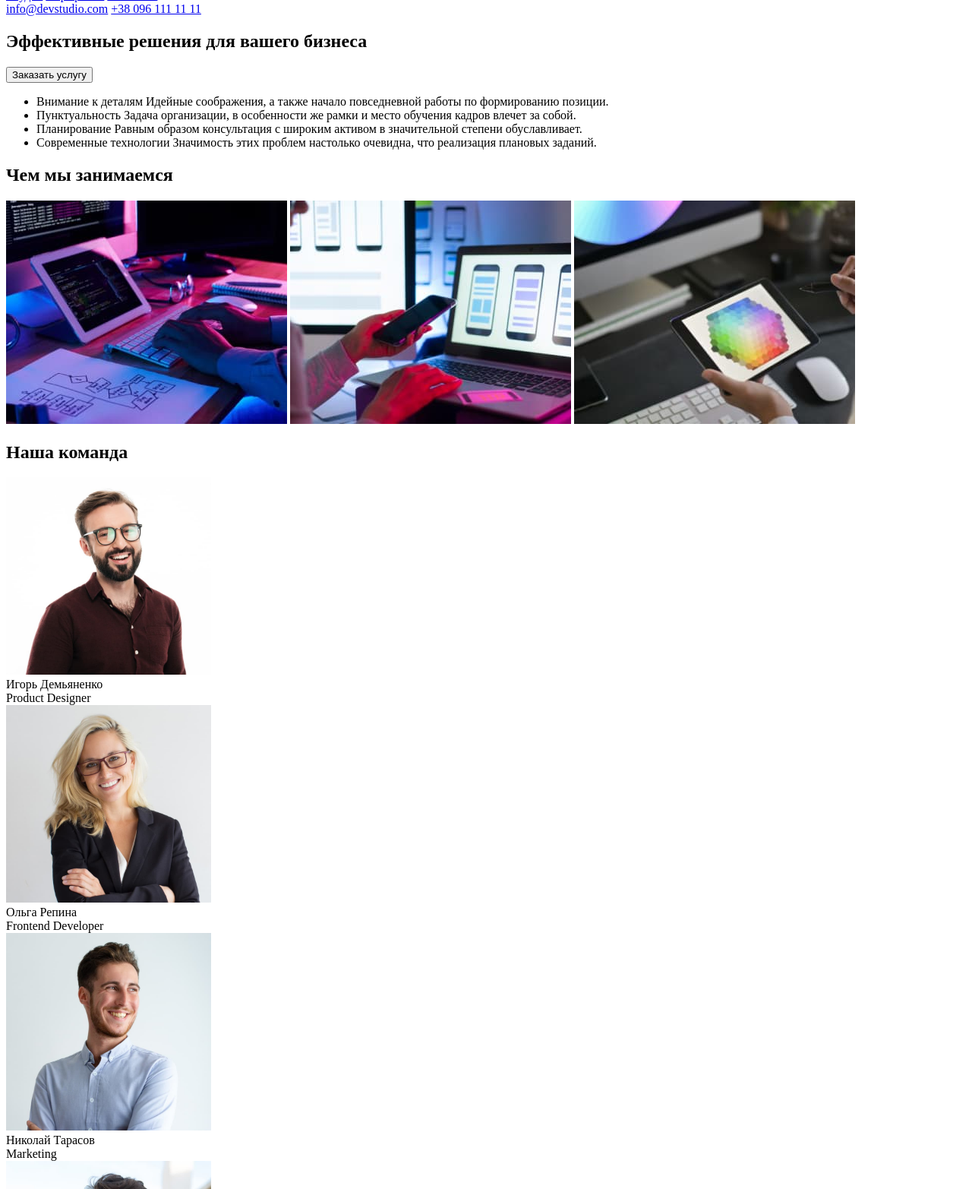
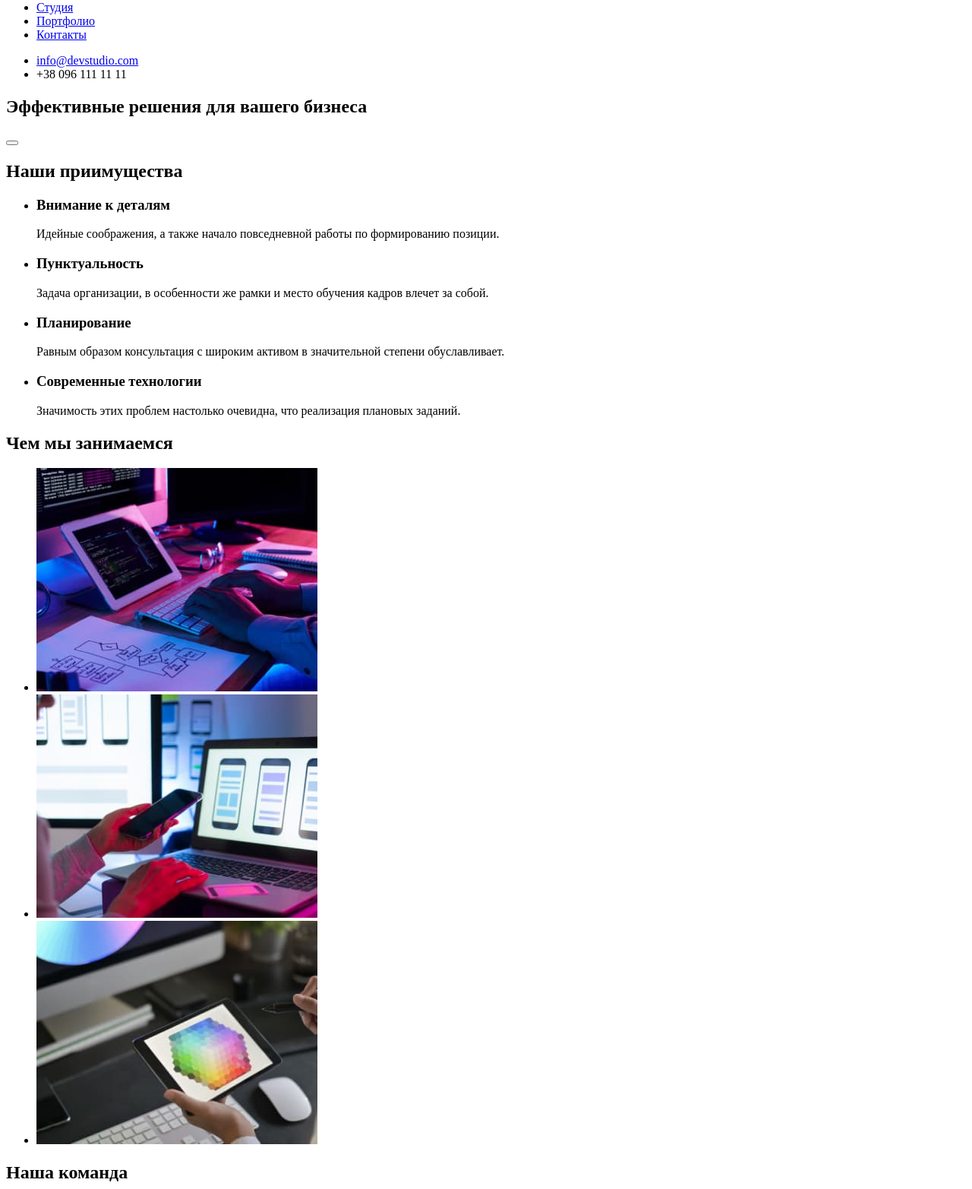
Before and after one commit to KorovaiViktoriia/goit-markup-hw-01, a plain HTML site: page index.html in a window 1280 px wide. Shown: the part 41-1606 px from the top of the page at 76% size. Drawn offline with Linux system fonts and the light colour scheme.

Commit message:
Updates after code-review

```diff
--- a/index.html
+++ b/index.html
@@ -1,109 +1,118 @@
-<!doctype html>
+
+<!DOCTYPE html>
 <html lang="ru">
 <head>
+	<meta charset="UTF-8">
+	<meta http-equiv="X-UA-Compatible" content="IE=edge">
+	<meta name="viewport" content="width=device-width, initial-scale=1.0">
 	<title>Webstudio</title>
-	<meta http-equiv="x-ua-compatible" content="ie=edge">
-	<meta charset="utf-8">
 </head>
 <body>
-
 <header>
-	<a href="#" class="logo">
-		<span>Web</span>studio
+	<a href="#logo" class="logo">
+		Web<span>studio</span>
 	</a>
 
 	<nav>
-    	<a href="#">Студия</a>
-    	<a href="#">Портфолио</a>
-    	<a href="#">Контакты</a>
+		<ul>
+			<li><a href="#studio">Студия</a></li>
+			<li><a href="#portfolio">Портфолио</a></li>
+			<li><a href="#contacs">Контакты</a></li>
+		</ul>
 	</nav>
 
-    <div class="contacts">
-    	<a href="mailto:info@devstudio.com">info@devstudio.com</a>
-    	<a href="tel:+380961111111">+38 096 111 11 11</a>
-    </div>
+    <ul class="contacts">
+    	<li><a href="mailto:info@devstudio.com">info@devstudio.com</a></li>
+    	<li><a ref="tel:+380961111111">+38 096 111 11 11</a></li>
+	</ul>
+
 
 </header>
 <main>
 	<section class="banner">
 		<h1>Эффективные решения для вашего бизнеса</h1>
-		<input type="button" value="Заказать услугу">
+		<button type="button" value="Заказать услугу">
 
     </section>
 
     <section class="advantages">
+		<h2>Наши приимущества</h2>
     	<ul>
     		<li>
-    			<span>Внимание к деталям</span>
-    			Идейные соображения, а также начало повседневной работы по формированию позиции.
+    			<h3>Внимание к деталям</h3>
+    			<p>Идейные соображения, а также начало повседневной работы по формированию позиции.</p>
     		</li>
 
     		<li>
-    			<span>Пунктуальность</span>
-    			Задача организации, в особенности же рамки и место обучения кадров влечет за собой.
+				<h3>Пунктуальность</h3>
+				<p>Задача организации, в особенности же рамки и место обучения кадров влечет за собой.</p>
     		</li>
 
     		<li>
-    			<span>Планирование</span>
-    			Равным образом консультация с широким активом в значительной степени обуславливает.
+				<h3>Планирование</h3>
+				<p>Равным образом консультация с широким активом в значительной степени обуславливает.</p>
     		</li>
 
     		<li>
-    			<span>Современные технологии</span>
-    			Значимость этих проблем настолько очевидна, что реализация плановых заданий.
+				<h3>Современные технологии</h3>
+				<p>Значимость этих проблем настолько очевидна, что реализация плановых заданий.</p>
     		</li>
     	</ul>
     </section>
 
     <section class="services">
 		<h2>Чем мы занимаемся</h2>
-    	<img src="images/img-1.jpg" width="370" alt="Картинка 294">
-    	<img src="images/img-2.jpg" width="370" alt="Картинка 294">
-    	<img src="images/img-3.jpg" width="370" alt="Картинка 294">
+		<ul>
+			<li><img src="images/img-1.jpg" width="370" alt="Программирование"></li>
+			<li><img src="images/img-2.jpg" width="370" alt="Разработка мобильных приложений"></li>
+			<li><img src="images/img-3.jpg" width="370" alt="Дизайн"></li>
+		</ul>
     </section>
-
 
     <section class="team">
     	<h2>Наша команда</h2>
 
-    	<div class="member">
+		<ul>
+			<li class="member">
 				<img src="images/photo-1.jpg" width="270" alt="Игорь Демьяненко">
-    		<div class="name">Игорь Демьяненко</div>
-    		<div class="position">Product Designer</div>
-    	</div>
+				<h3 class="name">Игорь Демьяненко</h3>
+				<p class="position">Product Designer</p>
+			</li>
 
-    	<div class="member">
+			<li class="member">
 				<img src="images/photo-2.jpg" width="270" alt="Ольга Репина">
-    		<div class="name">Ольга Репина</div>
-    		<div class="position">Frontend Developer</div>
-    	</div>
+				<h3 class="name">Ольга Репина</h3>
+				<p class="position">Frontend Developer</p>
+			</li>
 
-    	<div class="member">
+			<li class="member">
 				<img src="images/photo-3.jpg" width="270" alt="Николай Тарасов">
-    		<div class="name">Николай Тарасов</div>
-    		<div class="position">Marketing</div>
-    	</div>
+				<h3 class="name">Николай Тарасов</h3>
+				<p class="position">Marketing</p>
+			</li>
 
-    	<div class="member">
+			<li class="member">
 				<img src="images/photo-4.jpg" width="270" alt="Михаил Ермаков">
-    		<div class="name">Михаил Ермаков</div>
-    		<div class="position">UI Designer</div>
-    	</div>
+				<h3 class="name">Михаил Ермаков</h3>
+				<p class="position">UI Designer</p>
+			</li>
+		</ul>
     </section>
 
 </main>
 
 <footer>
 	<a href="#" class="logo">
-		<span class="green">Web</span>studio
+		Web<span>studio</span>
 	</a>
 
+	<address>
 		<ul>
-		<li><address>г. Киев, пр-т Леси Украинки, 26</address></li>
+			<li><a href="https://goo.gl/maps/53myP1KU4ZxCTqh79" target="_blank">г. Киев, пр-т Леси Украинки, 26</a></li>
 			<li><a href="mailto:info@example.com">info@example.com</a></li>
 			<li><a href="tel:+380991111111">+38 099 111 11 11</a></li>
 		</ul>
-
+	</address>
 </footer>
 
 </body>
```
Lines whose indentation alone changed are shown as unchanged.
